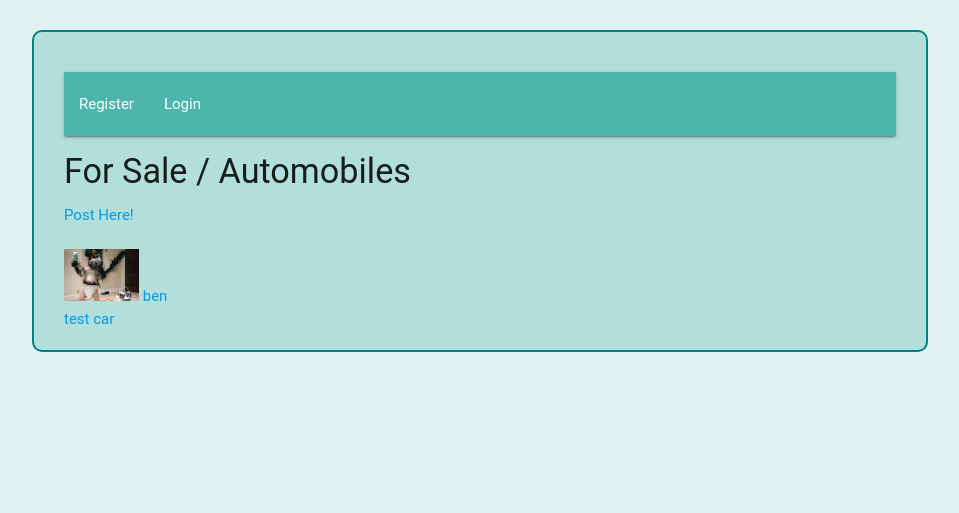
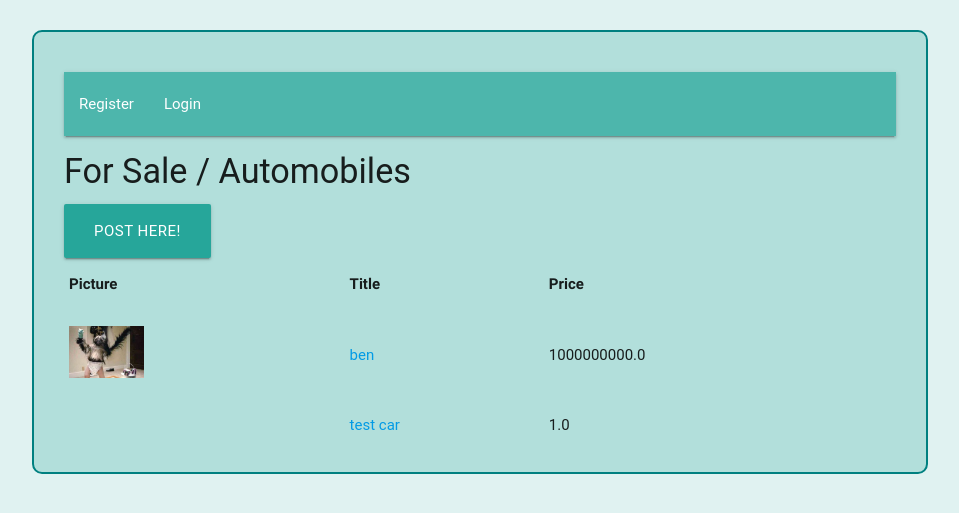
Before and after one commit to benhigh22/craigslist_clone, a Django app: a page that uses templates/craigslist_app/subcategory_detail.html in a window 1280 px wide. Shown: the top 513 px of the page, without its empty margins (160-1119 px from the left). Run offline with Django 3.2, Linux system fonts and the light colour scheme; data comes from the database, SQL or seed files in the repository; both versions use the stored data as it was after the commit; some libraries are stand-ins or nearby versions; some web fonts are replaced.

Commit message:
Getting there

```diff
--- a/craigslist_clone/urls.py
+++ b/craigslist_clone/urls.py
@@ -5,16 +5,17 @@ from django.contrib.auth import views as auth_views
 from craigslist_app.views import UserCreateView, CategoryListView, SubCategoryDetailView, \
     PostCreateView, CatPostListView, PostDetailView, UserProfileUpdateView
 
+
 urlpatterns = [
     url(r'^admin/', admin.site.urls),
     url(r'^signup', UserCreateView.as_view(), name='signup'),
     url(r'^login', auth_views.login, name='login'),
     url(r'^logout', auth_views.logout_then_login, name='logout'),
-    url(r'^mainlist', CategoryListView.as_view(), name='category'),
+    url(r'^$', CategoryListView.as_view(), name='category'),
     url(r'^myaccount/(?P<pk>\d+)', UserProfileUpdateView.as_view(), name='user_profile_update'),
     url(r'^sub/detail/(?P<pk>\d+)/$', SubCategoryDetailView.as_view(), name='subcat_detail'),
     url(r'^sub/post/(?P<post_id>\d+)', PostCreateView.as_view(), name='sub_post'),
     url(r'^catpostlist/(?P<cat_id>\d+)', CatPostListView.as_view(), name='cat_post_list'),
     url(r'^post/detail/(?P<pk>\d+)/$', PostDetailView.as_view(), name='post_detail'),
-    url(r'^media/(?P<path>.*)', "django.views.static.serve", {"document_root": settings.MEDIA_ROOT})
+    url(r'^media/(?P<path>.*)', "django.views.static.serve", {"document_root": settings.MEDIA_ROOT}),
 ]
--- a/templates/craigslist_app/category_list.html
+++ b/templates/craigslist_app/category_list.html
@@ -3,7 +3,7 @@
 
 {% block content %}
 
-    <marquee><h1 class="white-text">Home Page</h1></marquee>
+    <marquee><h1 class="white-text">Hello {{ request.user }}. Browse the Categories Below!</h1></marquee>
     {% for category in object_list %}
         <br>
             <h5><span><a href="{% url 'cat_post_list' category.id %}">{{ category }}</a></span></h5>
--- a/templates/craigslist_app/subcategory_detail.html
+++ b/templates/craigslist_app/subcategory_detail.html
@@ -2,16 +2,22 @@
 {% block title%}SubCat Detail{% endblock %}
 
 {% block content %}
+
 <h4>{{ object.category }} / {{ object }}</h4>
-    <div><a href="{% url 'sub_post' object.pk %}">Post Here!</a></div>
+    <a class="waves-effect waves-light btn-large" href="{% url 'sub_post' object.pk %}">Post Here!</a>
     <br>
+<table class="highlight">
+<th>Picture</th>
+<th>Title</th>
+<th>Price</th>
     {% for post in object.post_set.all %}
-        {% if post.photo %}
-            <div><img src="{{ post.photo.url }}" alt="" width="75px">
+       <tr> {% if post.photo %}
+            <td><img src="{{ post.photo.url }}" alt="" width="75px"></td>
+           {% else %}
+           <td><img src="" alt=""></td>
         {% endif %}
-        <a href="{% url 'post_detail' post.id %}">{{ post }}</a></div>
-
+        <td><a href="{% url 'post_detail' post.id %}">{{ post }}</a></td>
+        <td>{{ post.price }}</td></tr>
     {% endfor %}
-
-
+</table>
 {% endblock %}
--- a/templates/craigslist_app/userprofile_form.html
+++ b/templates/craigslist_app/userprofile_form.html
@@ -2,6 +2,7 @@
 {% block title%}Your City{% endblock %}
 
 {% block content %}
+    <h1>Hello {{ request.user }}</h1>
  <h3>Update Your Preferred City</h3>
 <form action="" method="post">
     {% csrf_token %}
@@ -12,6 +13,4 @@
     </button>
 </form>
 
-    <h3>Your Preferred City: {{ object.preferred_city }}</h3>
-
 {% endblock %}
```
Also changed, not shown: templates/craigslist_app/post_detail.html (+5 -3 lines), templates/craigslist_app/post_list.html (+6 -3 lines), db.sqlite3.
